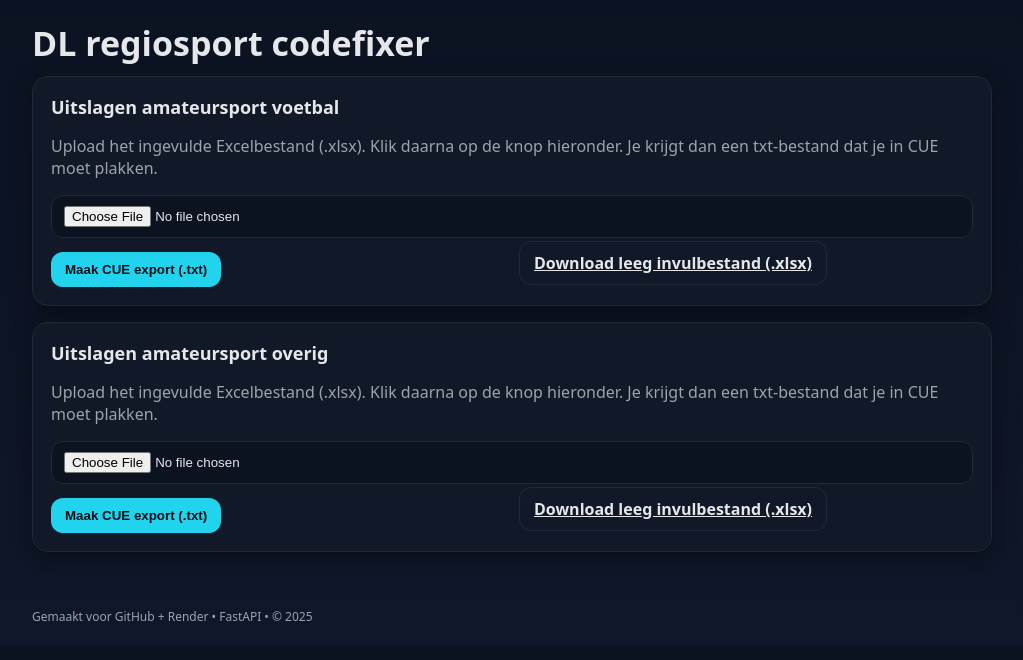
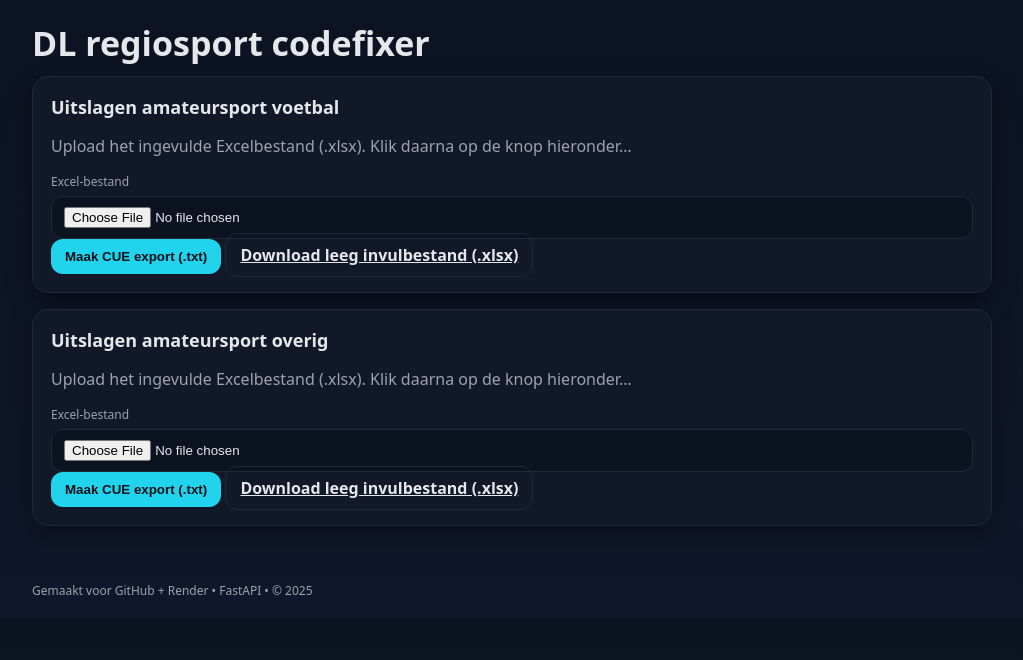
Before and after one commit to roel1983o/DL-regiosport-poging2, a FastAPI app: page / in a window 1280 px wide. Shown: the part 88-748 px from the top of the page, without its empty margins (128-1151 px from the left). Run offline with FastAPI, Linux system fonts and the light colour scheme.

Commit message:
Update index.html

```diff
--- a/app/templates/index.html
+++ b/app/templates/index.html
@@ -4,40 +4,44 @@
     <h1 class="page-title">DL regiosport codefixer</h1>
   </section>
 
+  <!-- VOETBAL -->
 <section class="card">
   <h2>Uitslagen amateursport voetbal</h2>
-    <p class="muted">Upload het ingevulde Excelbestand (.xlsx). Klik daarna op de knop hieronder. Je krijgt dan een txt-bestand dat je in CUE moet plakken.</p>
-    <form method="post" action="/process" enctype="multipart/form-data" class="grid">
+  <p class="muted">Upload het ingevulde Excelbestand (.xlsx). Klik daarna op de knop hieronder…</p>
+
+  <form id="form-voetbal" method="post" action="/process" enctype="multipart/form-data">
     <input type="hidden" name="pipeline" value="A">
-      <input type="hidden" name="competition" value="">
-      <input type="hidden" name="match_date" value="">
-      <div class="col-span-2">
-        <input type="file" name="file" required class="input">
+    <div>
+      <label class="label" for="file-voetbal">Excel-bestand</label>
+      <input id="file-voetbal" type="file" name="file" required class="input">
     </div>
-      <div>
-        <button class="btn" type="submit">Maak CUE export (.txt)</button>
-      </div>
-      <div>
-        <a class="btn ghost" href="/template/voetbal">Download leeg invulbestand (.xlsx)</a>
+
+    <div class="actions">
+      <button type="submit" class="btn" id="submit-voetbal">Maak CUE export (.txt)</button>
+      <a class="btn ghost" href="/static/templates/Invulbestand_amateursport_voetbal.xlsx" download>
+        Download leeg invulbestand (.xlsx)
+      </a>
     </div>
   </form>
 </section>
 
+<!-- OVERIG -->
 <section class="card">
   <h2>Uitslagen amateursport overig</h2>
-    <p class="muted">Upload het ingevulde Excelbestand (.xlsx). Klik daarna op de knop hieronder. Je krijgt dan een txt-bestand dat je in CUE moet plakken.</p>
-    <form method="post" action="/process" enctype="multipart/form-data" class="grid">
+  <p class="muted">Upload het ingevulde Excelbestand (.xlsx). Klik daarna op de knop hieronder…</p>
+
+  <form id="form-overig" method="post" action="/process" enctype="multipart/form-data">
     <input type="hidden" name="pipeline" value="B">
-      <input type="hidden" name="competition" value="">
-      <input type="hidden" name="match_date" value="">
-      <div class="col-span-2">
-        <input type="file" name="file" required class="input">
+    <div>
+      <label class="label" for="file-overig">Excel-bestand</label>
+      <input id="file-overig" type="file" name="file" required class="input">
     </div>
-      <div>
-        <button class="btn" type="submit">Maak CUE export (.txt)</button>
-      </div>
-      <div>
-        <a class="btn ghost" href="/template/overig">Download leeg invulbestand (.xlsx)</a>
+
+    <div class="actions">
+      <button type="submit" class="btn" id="submit-overig">Maak CUE export (.txt)</button>
+      <a class="btn ghost" href="/static/templates/Invulbestand_amateursport_overig.xlsx" download>
+        Download leeg invulbestand (.xlsx)
+      </a>
     </div>
   </form>
 </section>
```
Lines whose indentation alone changed are shown as unchanged.
